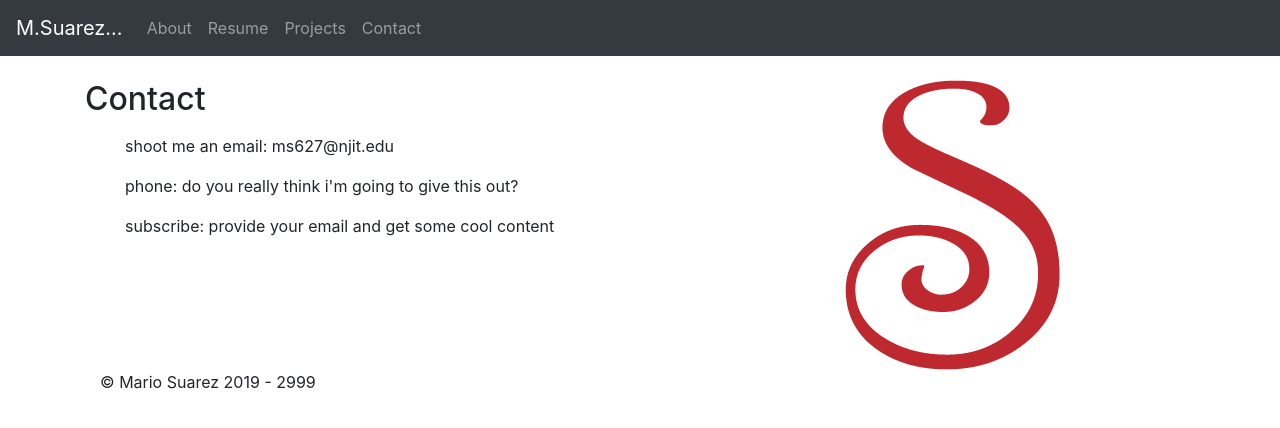
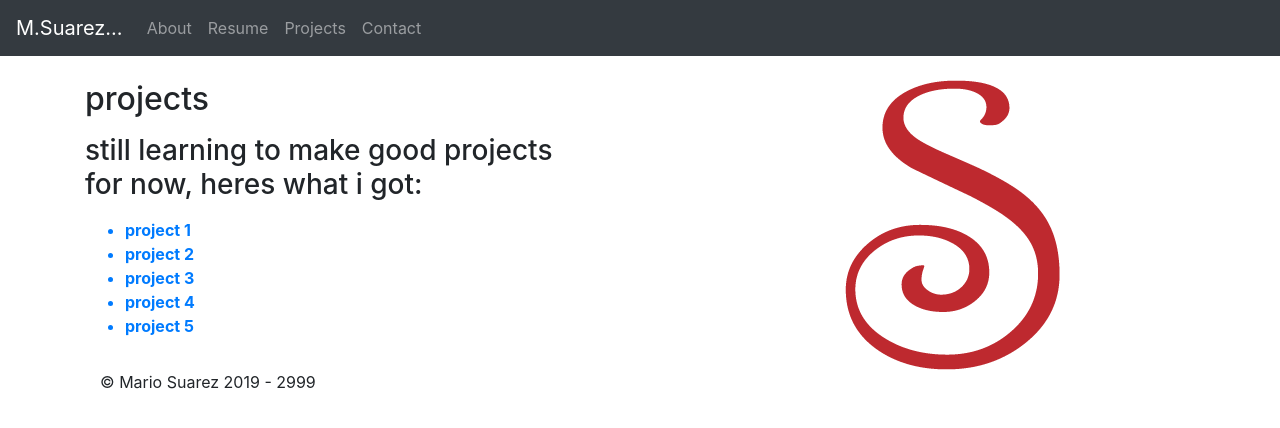
Before and after one commit to njitsuarez/njitsuarez.github.io, a Jekyll site: the page built from projects/index.html, in a window 1280 px wide. Shown: the top 428 px of the page. Built offline with Jekyll 4.4.1, drawn with Linux system fonts in a browser that asks for light colours.

Commit message:
Feature: content added to project

```diff
--- a/projects/projects.html
+++ b/projects/index.html
@@ -1,9 +1,25 @@
 ---
 layout: default
 ---
-<h2>Contact</h2>
+<h2>projects</h2>
 <p>
-<ul>shoot me an email: ms627@njit.edu</ul>
-<ul>phone: do you really think i'm going to give this out? </ul>
-<ul>subscribe: provide your email and get some cool content </ul>
+    <h3>still learning to make good projects<br>
+    for now, heres what i got:</h3>
 </p>
+<ul>
+    <a href="https://web.njit.edu/~ms627/">
+        <li><b>project 1</b></li>
+    </a>
+    <a href="https://mariolsuarez.github.io">
+        <li><b>project 2</b></li>
+    </a>
+    <a href="https://github.com/mariolsuarez/A03">
+        <li><b>project 3</b></li>
+    </a>
+    <a href="https://github.com/mkm99/miniProject1">
+        <li><b>project 4</b></li>
+    </a>
+    <a href="https://web.njit.edu/~ms627/personalsite/">
+        <li><b>project 5</b></li>
+    </a>
+</ul>
```
